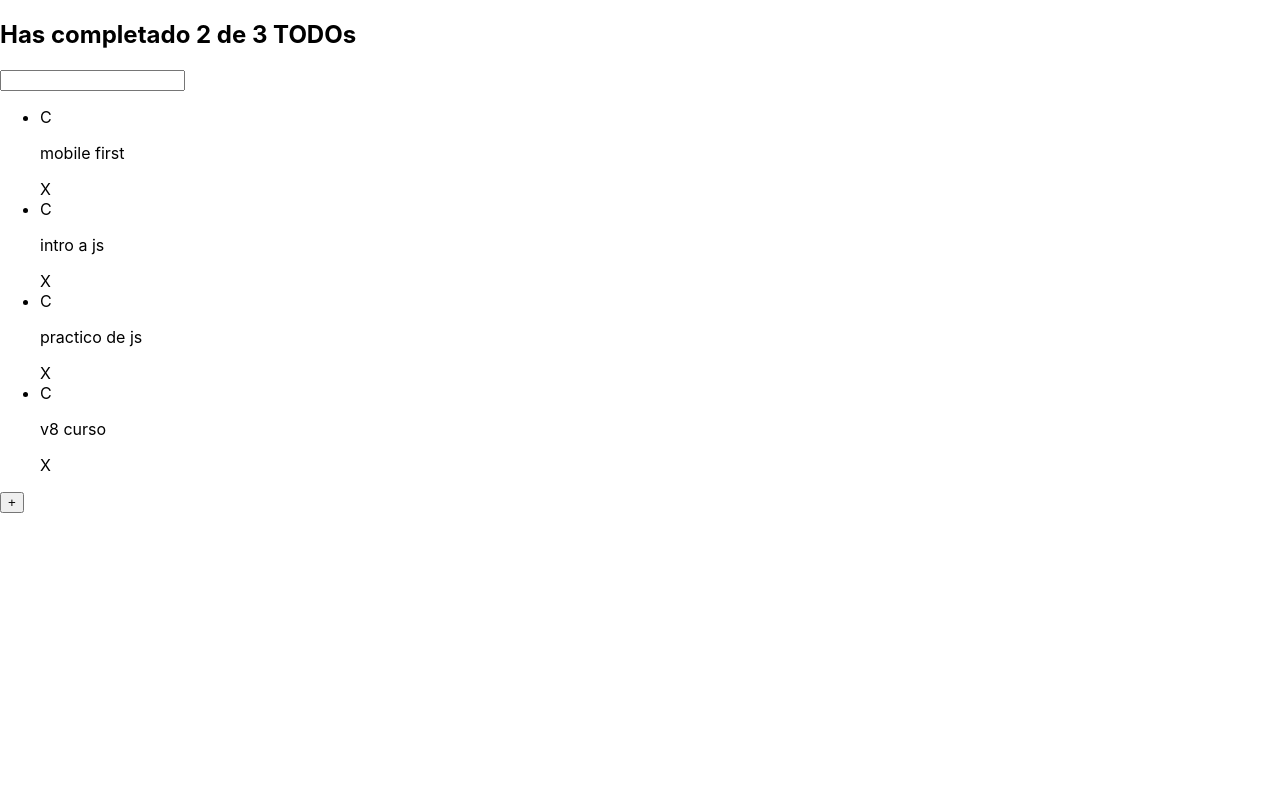
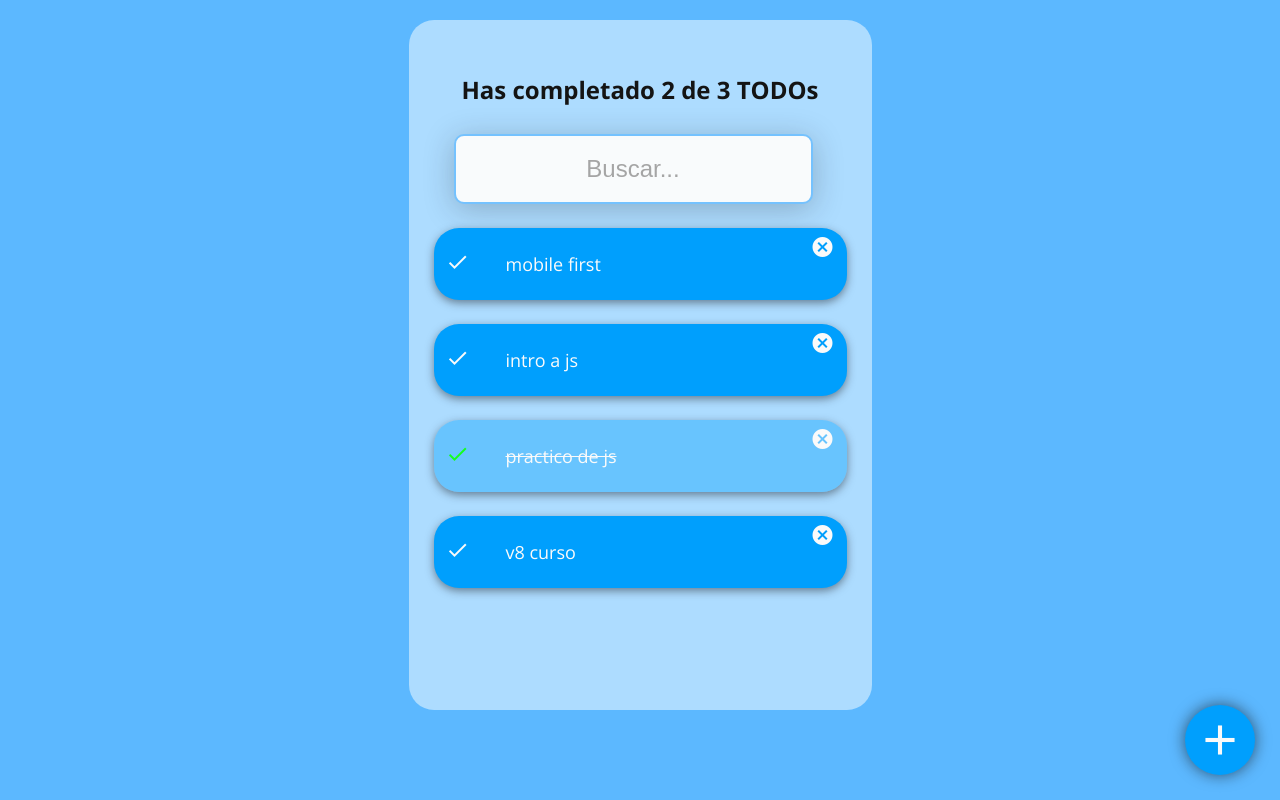
Before and after one commit to Jfprado11/TODOs-React-App, a React (Create React App) app: page / in a window 1280 px wide. Built offline with nearby package versions, Linux system fonts and the light colour scheme.

Commit message:
making the ui for the todo list

```diff
--- a/public/index.html
+++ b/public/index.html
@@ -5,10 +5,12 @@
     <link rel="icon" href="%PUBLIC_URL%/favicon.ico" />
     <meta name="viewport" content="width=device-width, initial-scale=1" />
     <meta name="theme-color" content="#000000" />
-    <meta
-      name="description"
-      content="Web site created using create-react-app"
-    />
+
+    <meta name="description" content="Web site created using create-react-app" />
+    <link rel="preconnect" href="https://fonts.googleapis.com" />
+    <link rel="preconnect" href="https://fonts.gstatic.com" crossorigin />
+    <link href="https://fonts.googleapis.com/css2?family=Open+Sans:wght@400;700&display=swap" rel="stylesheet" />
+    <link href="https://fonts.googleapis.com/icon?family=Material+Icons" rel="stylesheet" />
     <link rel="apple-touch-icon" href="%PUBLIC_URL%/logo192.png" />
     <!--
       manifest.json provides metadata used when your web app is installed on a
@@ -24,7 +26,7 @@
       work correctly both with client-side routing and a non-root public URL.
       Learn how to configure a non-root public URL by running `npm run build`.
     -->
-    <title>React App</title>
+    <title>TODOs Prado app</title>
   </head>
   <body>
     <noscript>You need to enable JavaScript to run this app.</noscript>
--- a/src/App/App.js
+++ b/src/App/App.js
@@ -10,7 +10,7 @@ import { TodoSearch } from '../TodoSearch/TodoSearch';
 const todos = [
   { text: 'mobile first', completed: false },
   { text: 'intro a js', completed: false },
-  { text: 'practico de js', completed: false },
+  { text: 'practico de js', completed: true },
   { text: 'v8 curso', completed: false },
 ];
 
@@ -21,7 +21,7 @@ function App() {
       <TodoSearch />
       <TodoList>
         {todos.map((todo) => (
-          <TodoItem text={todo.text} key={todo.text} />
+          <TodoItem text={todo.text} key={todo.text} completed={todo.completed} />
         ))}
       </TodoList>
       <CreateTodoButton />
--- /dev/null
+++ b/src/CreateTodoButton/CreateTodoButton.css
@@ -0,0 +1,29 @@
+.add-icon {
+  font-size: 50px;
+}
+
+.CreateTodoButton {
+  background-color: #009ffd;
+  /* box-shadow: 0px 5px 25px rgba(97, 218, 250, 0.5); */
+  box-shadow: 0px 0px 15px rgb(12, 12, 12, 0.6);
+  border: none;
+  border-radius: 50%;
+  cursor: pointer;
+  font-size: 50px;
+  color: #fafafa;
+  display: flex;
+  justify-content: center;
+  align-items: center;
+  height: 70px;
+  width: 70px;
+  position: fixed;
+  bottom: 25px;
+  right: 25px;
+
+  transform: rotate(0);
+  transition: 0.4s ease;
+}
+
+.CreateTodoButton:hover {
+  transform: rotate(180deg);
+}
--- a/src/CreateTodoButton/CreateTodoButton.js
+++ b/src/CreateTodoButton/CreateTodoButton.js
@@ -1,9 +1,12 @@
 import React from 'react';
+import './CreateTodoButton.css';
 
 function CreateTodoButton(props) {
   return (
-    <button>+</button>
-  )
+    <button className="CreateTodoButton">
+      <span class="material-icons add-icon">add</span>
+    </button>
+  );
 }
 
-export {CreateTodoButton}
+export { CreateTodoButton };
--- a/src/TodoCounter/TodoCounter.css
+++ b/src/TodoCounter/TodoCounter.css
@@ -1,2 +1,6 @@
 .title {
+  font-size: 24px;
+  text-align: center;
+  margin: 0;
+  padding: 28px;
 }
--- /dev/null
+++ b/src/TodoItem/TodoItem.css
@@ -0,0 +1,57 @@
+.TodoItem {
+  background-color: #009ffd;
+  color: #fafafa;
+  position: relative;
+  display: flex;
+  justify-content: center;
+  align-items: center;
+  margin-top: 24px;
+  box-shadow: 0px 3px 9px rgba(32, 35, 41, 0.5);
+  border-radius: 25px;
+}
+
+.TodoItem--completed {
+  background-color: rgba(0, 160, 253, 0.4);
+}
+
+.TodoItem-p {
+  margin: 24px 0 24px 24px;
+  width: calc(100% - 120px);
+  font-size: 18px;
+  line-height: 24px;
+  font-weight: 400;
+}
+
+.TodoItem-p--completed {
+  text-decoration: line-through;
+}
+
+.Icon {
+  cursor: pointer;
+  display: flex;
+  justify-content: center;
+  align-items: center;
+  height: 48px;
+  width: 48px;
+  font-size: 24px;
+  font-weight: bold;
+  /* background-color: #CCC; */
+}
+.Icon-check {
+  position: absolute;
+  left: 12px;
+  cursor: pointer;
+}
+
+.Icon-check--active {
+  color: hsl(122, 100%, 54%);
+}
+
+.Icon-delete {
+  position: absolute;
+  top: -5px;
+  right: 0;
+}
+.Icon-delete:hover {
+  color: red;
+}
--- a/src/TodoItem/TodoItem.js
+++ b/src/TodoItem/TodoItem.js
@@ -1,11 +1,16 @@
 import React from 'react';
+import './TodoItem.css';
 
 function TodoItem(props) {
   return (
-    <li>
-      <span>C</span>
-      <p>{props.text}</p>
-      <span>X</span>
+    <li className={`TodoItem ${props.completed && 'TodoItem--completed'}`}>
+      <span className={`"Icon Icon-check ${props.completed && 'Icon-check--active'}`}>
+        <span className="material-icons">done</span>
+      </span>
+      <p className={`TodoItem-p ${props.completed && 'TodoItem-p--completed'}`}>{props.text}</p>
+      <span className="Icon Icon-delete">
+        <span class="material-icons cancel-icon">cancel</span>
+      </span>
     </li>
   );
 }
--- /dev/null
+++ b/src/TodoList/TodoList.css
@@ -0,0 +1,5 @@
+ul {
+  margin: 0;
+  padding: 0 0 56px 0;
+  list-style: none;
+}
--- a/src/TodoList/TodoList.js
+++ b/src/TodoList/TodoList.js
@@ -1,4 +1,5 @@
 import React from 'react';
+import './TodoList.css';
 
 function TodoList(props) {
   return (
--- /dev/null
+++ b/src/TodoSearch/TodoSearch.css
@@ -0,0 +1,24 @@
+.todo-search--input {
+  background: #f9fbfc;
+  border-radius: 10px;
+  border: 2px solid #5cb8ffd5;
+  margin: 0 20px;
+  height: 64px;
+  width: calc(100% - 62px);
+  font-size: 24px;
+  text-align: center;
+  /* font-family: 'Montserrat'; */
+  font-weight: 400;
+  color: #1e1e1f;
+  box-shadow: 0px 5px 30px rgba(32, 35, 41, 0.25);
+}
+
+.todo-search--input::placeholder {
+  color: #a5a5a5;
+  /* font-family: 'Montserrat'; */
+  font-weight: 400;
+}
+
+.todo-search--input:focus {
+  outline-color: #009ffd;
+}
--- a/src/TodoSearch/TodoSearch.js
+++ b/src/TodoSearch/TodoSearch.js
@@ -1,7 +1,9 @@
 import React from 'react';
 
+import './TodoSearch.css';
+
 function TodoSearch() {
-  return <input type="text" />;
+  return <input type="text" className="todo-search--input" placeholder="Buscar..." />;
 }
 
 export { TodoSearch };
--- a/src/index.css
+++ b/src/index.css
@@ -1,13 +1,23 @@
 body {
   margin: 0;
-  font-family: -apple-system, BlinkMacSystemFont, 'Segoe UI', 'Roboto', 'Oxygen',
-    'Ubuntu', 'Cantarell', 'Fira Sans', 'Droid Sans', 'Helvetica Neue',
-    sans-serif;
+  padding: 0;
+  font-family: 'Open Sans', sans-serif;
   -webkit-font-smoothing: antialiased;
   -moz-osx-font-smoothing: grayscale;
+  background-color: #5cb8ff;
+  color: #141414;
+  display: flex;
+  justify-content: center;
+  align-items: center;
 }
 
 code {
-  font-family: source-code-pro, Menlo, Monaco, Consolas, 'Courier New',
-    monospace;
+  font-family: source-code-pro, Menlo, Monaco, Consolas, 'Courier New', monospace;
 }
+#root {
+  margin-top: 20px;
+  padding: 25px;
+  min-height: 80vh;
+  background-color: #addcff;
+  border-radius: 25px;
+}
```
